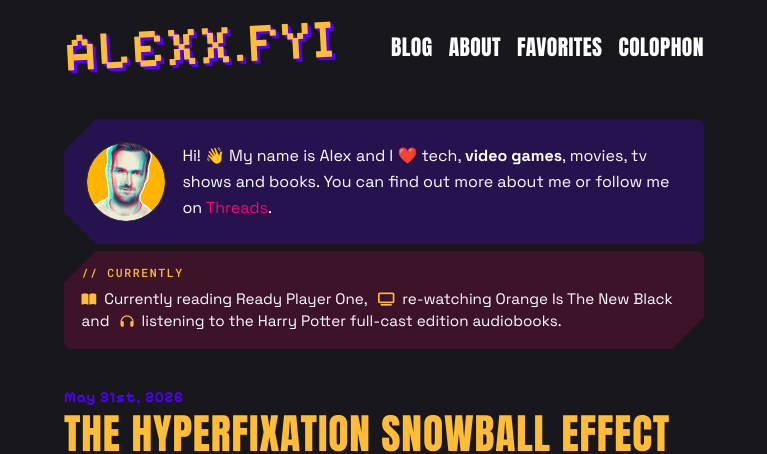
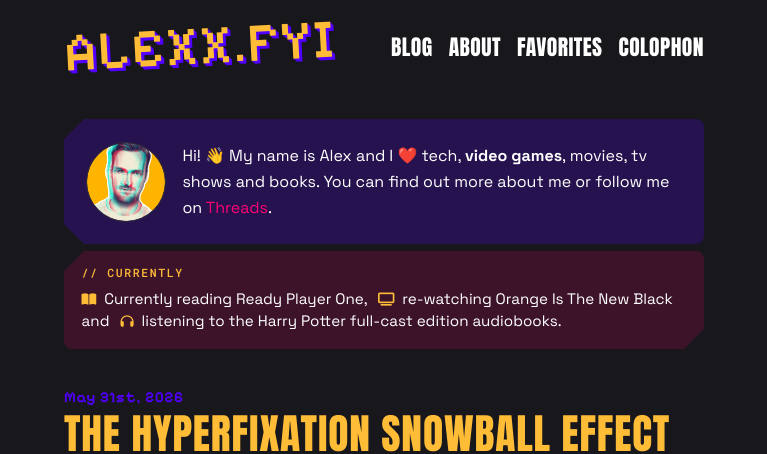
Before and after one commit to Alxndrrr/alexx.fyi, a Jekyll site: the page built from index.md, in a window 1280 px wide. Shown: the top 454 px of the page, without its empty margins (256-1023 px from the left). Built offline with Jekyll 4.4.1, drawn with Linux system fonts in a browser that asks for light colours; some web fonts are replaced.

Commit message:
Update _alexx.scss

```diff
--- a/_sass/_alexx.scss
+++ b/_sass/_alexx.scss
@@ -151,7 +151,7 @@ img {
 
 .intro-block::before,
 .intro-block::after {
-  border-right: 2rem solid transparent;
+  border-right: 1.3rem solid transparent;
   content: "";
   height: 0;
   left: 0;
@@ -161,12 +161,12 @@ img {
 }
 
 .intro-block::before {
-  border-top: 2rem solid var(--color-paper);
+  border-top: 1.3rem solid var(--color-paper);
   top: 0;
 }
 
 .intro-block::after {
-  border-bottom: 2rem solid var(--color-paper);
+  border-bottom: 1.3rem solid var(--color-paper);
   bottom: 0;
 }
 
@@ -217,15 +217,15 @@ img {
 }
 
 .currently-block::before {
-  border-right: 2rem solid transparent;
-  border-top: 2rem solid var(--color-paper);
+  border-right: 1.3rem solid transparent;
+  border-top: 1.3rem solid var(--color-paper);
   left: 0;
   top: 0;
 }
 
 .currently-block::after {
-  border-bottom: 2rem solid var(--color-paper);
-  border-left: 2rem solid transparent;
+  border-bottom: 1.3rem solid var(--color-paper);
+  border-left: 1.3rem solid transparent;
   bottom: 0;
   right: 0;
 }
```
